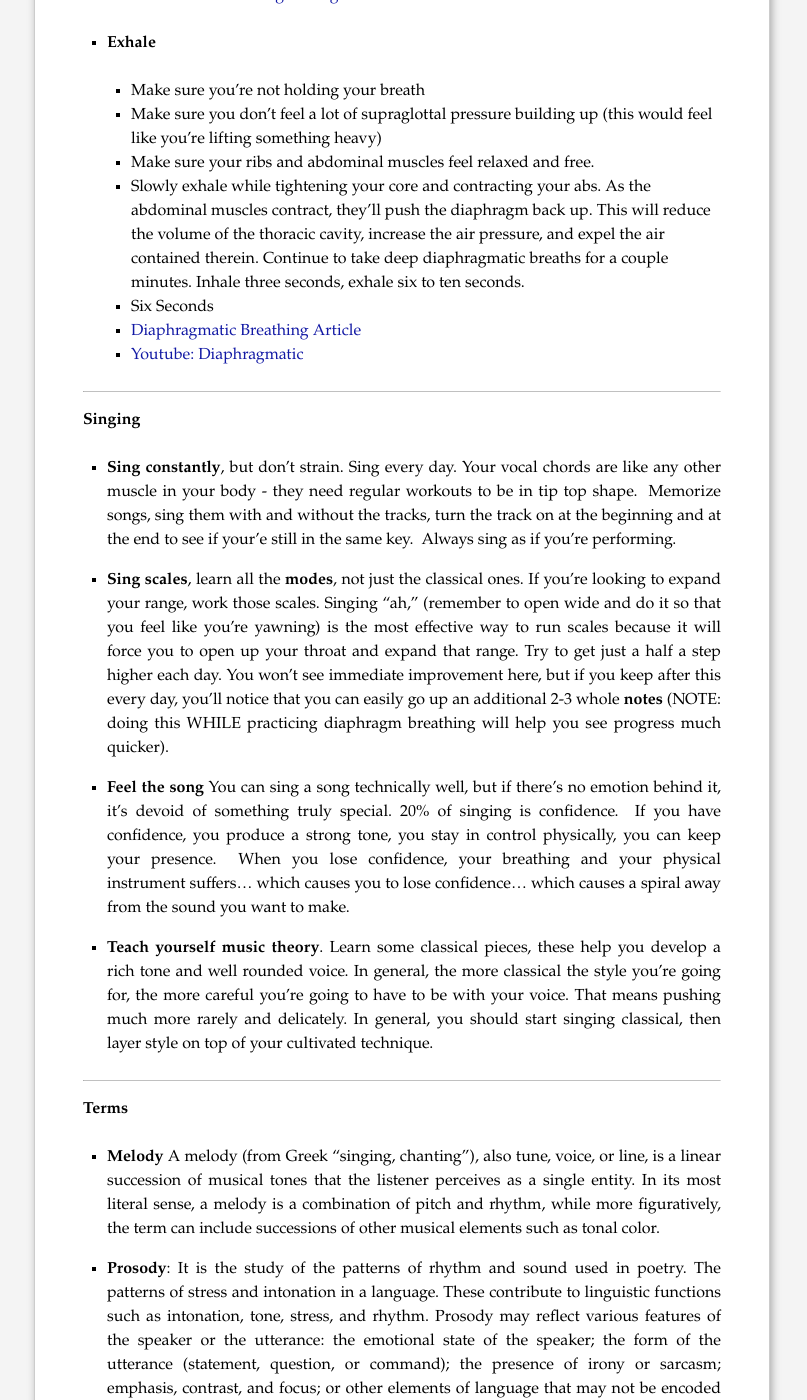
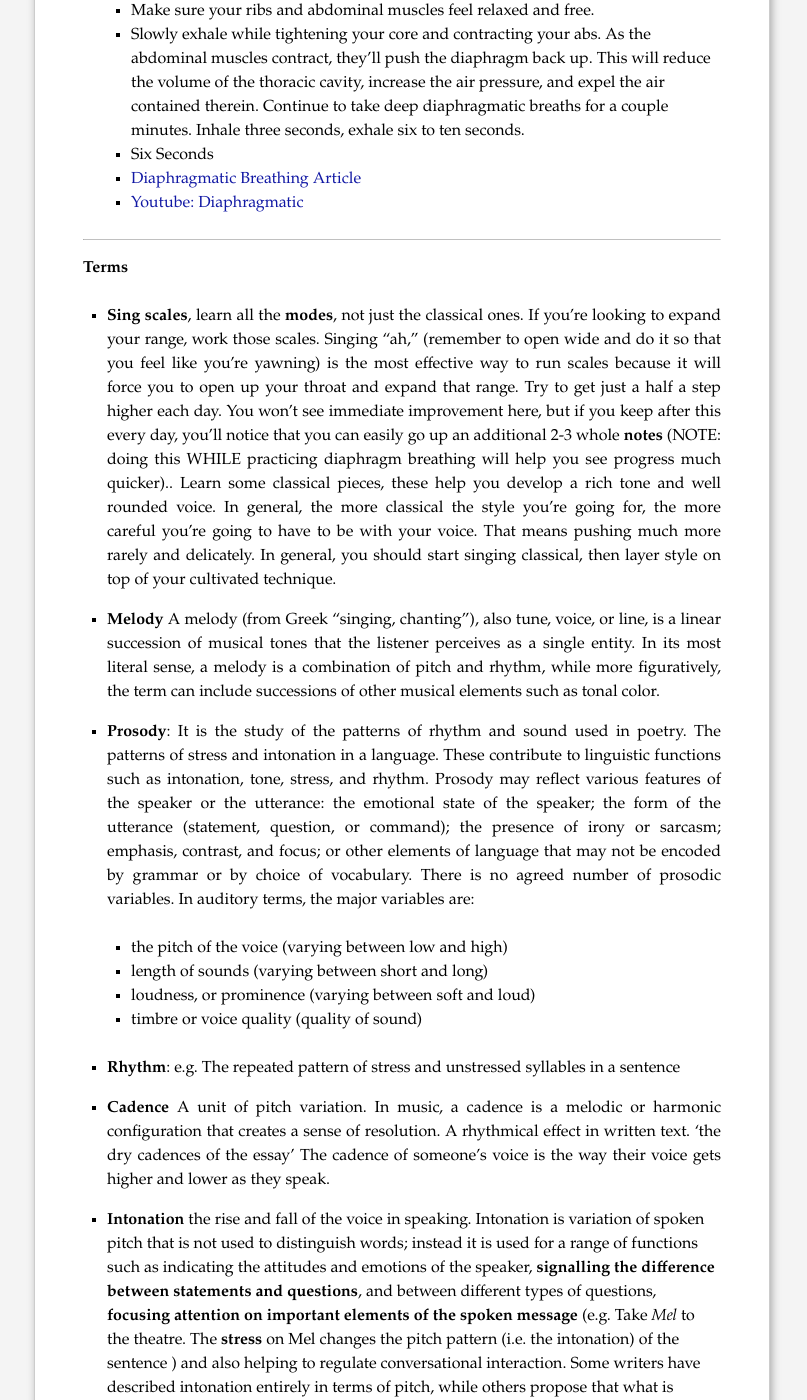
Before and after one commit to piyushahuja/piyushahuja.github.io, a Jekyll site: the page built from _posts/guides/2019-03-11-voice.md, in a window 1280 px wide and 1400 px high, scrolled down 1481 px. Shown: the whole window, without its empty margins (238-1045 px from the left). Built offline with Jekyll 4.4.1, drawn with Linux system fonts in a browser that asks for light colours; comment, search, counter and statistics services are not loaded; some of the changed text lies outside the part shown.

Commit message:
auto deployed

```diff
--- a/_posts/guides/2019-03-11-voice.md
+++ b/_posts/guides/2019-03-11-voice.md
@@ -11,10 +11,6 @@ permalink: /voice
 ---
 
 # Articulation Exercises
-
-- Record your voice, try to mimic people you think speak well and compare.
-
-- Never try and force vibrato (the slight and rapid variation of pitch on one note). Chances are you'll induce a vocal wobble, tense your neck muscles, and ruin your control. Vibrato will  come naturally when conditions are right. The trick is to learn what those conditions are.
 
 -  Do the lip drill (Bruhbuhrbuhr sound till out of breath, increase duration per workout, do with finger supporting th cheeks) and tongue drill and bah-dah-gah pah-dah-gah (repeat with boh, boo, bee, bay) and mah-nah-lah-thah-vah-zah, QEQR, low humming,
 
@@ -53,20 +49,10 @@ Breathing correctly means you are efficiently producing tone, using your diaphra
 
 -----
 
-**Singing**
-
-- **Sing constantly**, but don't strain. Sing every day. Your vocal chords are like any other muscle in your body - they need regular workouts to be in tip top shape.  Memorize songs, sing them with and without the tracks, turn the track on at the beginning and at the end to see if your'e still in the same key.  Always sing as if you're performing.
-
-- **Sing scales**, learn all the **modes**, not just the classical ones. If you're looking to expand your range, work those scales. Singing "ah," (remember to open wide and do it so that you feel like you're yawning) is the most effective way to run scales because it will force you to open up your throat and expand that range. Try to get just a half a step higher each day. You won't see immediate improvement here, but if you keep after this every day, you'll notice that you can easily go up an additional 2-3 whole **notes** (NOTE: doing this WHILE practicing diaphragm breathing will help you see progress much quicker).
-
-- **Feel the song**  You can sing a song technically well, but if there's no emotion behind it, it's devoid of something truly special. 20% of singing is confidence.  If you have confidence, you produce a strong tone, you stay in control physically, you can keep your presence.  When you lose confidence, your breathing and your physical instrument suffers... which causes you to lose confidence... which causes a spiral away from the sound you want to make.
-
-- **Teach yourself music theory**.
-Learn some classical pieces, these help you develop a rich tone and well rounded voice. In general, the more classical the style you're going for, the more careful you're going to have to be with your voice. That means pushing much more rarely and delicately. In general, you should start singing classical, then layer style on top of your cultivated technique.
-
-----
 
 **Terms**
+
+- **Sing scales**, learn all the **modes**, not just the classical ones. If you're looking to expand your range, work those scales. Singing "ah," (remember to open wide and do it so that you feel like you're yawning) is the most effective way to run scales because it will force you to open up your throat and expand that range. Try to get just a half a step higher each day. You won't see immediate improvement here, but if you keep after this every day, you'll notice that you can easily go up an additional 2-3 whole **notes** (NOTE: doing this WHILE practicing diaphragm breathing will help you see progress much quicker).. Learn some classical pieces, these help you develop a rich tone and well rounded voice. In general, the more classical the style you're going for, the more careful you're going to have to be with your voice. That means pushing much more rarely and delicately. In general, you should start singing classical, then layer style on top of your cultivated technique.
 
 
 - **Melody** A melody (from Greek "singing, chanting"), also tune, voice, or line, is a linear succession of musical tones that the listener perceives as a single entity. In its most literal sense, a melody is a combination of pitch and rhythm, while more figuratively, the term can include successions of other musical elements such as tonal color.
```
